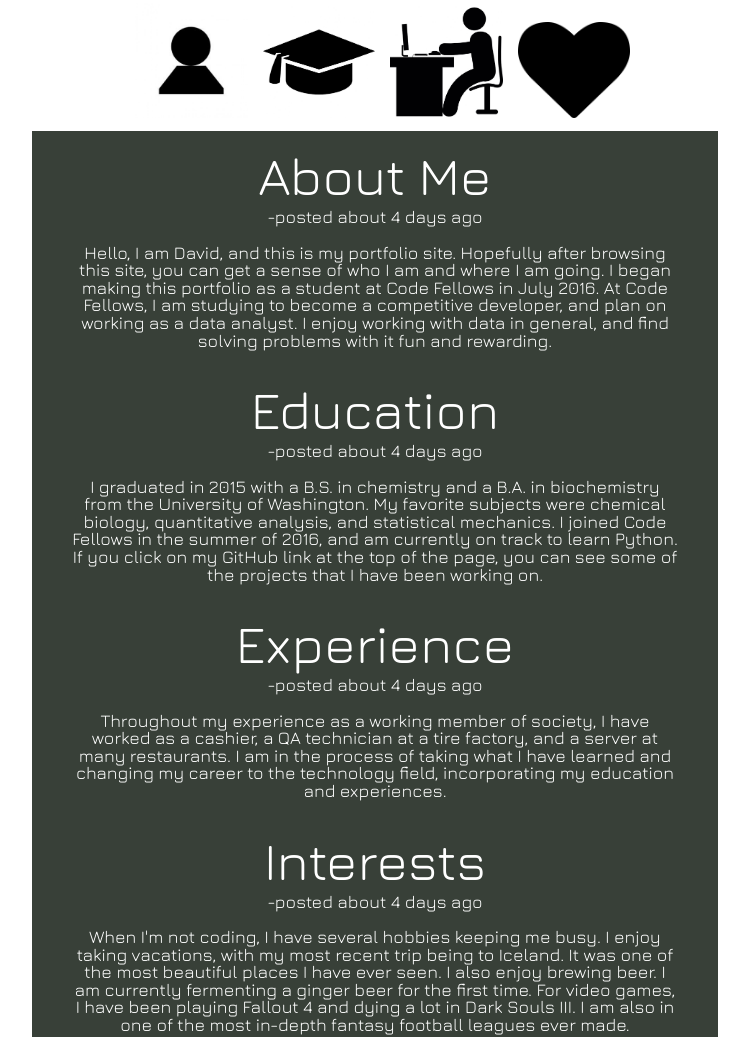
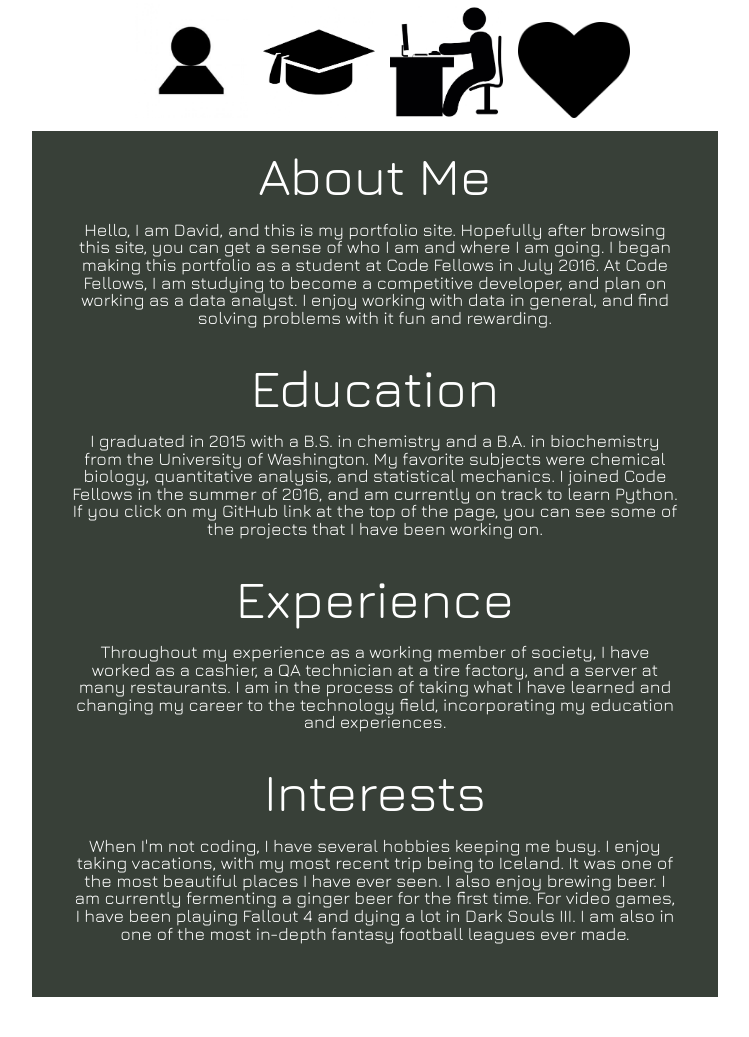
Before and after one commit to bitedgeco/portfolio-1, a plain HTML site: page index.html in a window 1280 px wide. Shown: the part 810-1847 px from the top of the page, without its empty margins (265-1014 px from the left). After the commit the page ends 1817 px from the top, so only its background shows below. Drawn offline with nearby package versions, Linux system fonts and the light colour scheme.

Commit message:
handlebars implemented and working

```diff
--- a/index.html
+++ b/index.html
@@ -10,6 +10,10 @@
     <title>David's Blog</title>
     <script src="js/jquery-3.0.0.js"></script>
     <script src="js/jquery-ui.min.js"></script>
+		<script id="entry-template" type="text/x-handlebars-template">
+			<h3 class="sub-headings"><a class="anchor" name="{{ name }}"></a>{{ section }}</h3>
+			<div><time pubdate title="{{ date }}">{{ publishedOn }}</time><p>{{ text }}</p></div>
+		</script>
 	</head>
 	<body>
     <header>
@@ -26,12 +30,9 @@
       </ul>
     </header>
     <div id="main">
-			<entry class="template">
-				<h3 class="sub-headings"><a class="anchor" name="namehere"></a>section</h3>
-				<div><time pubdate title="2000-01-01">Publish Time</time><p>content here</p></div>
-			</entry>
     </div>
     <footer></footer>
+		<script src="https://cdnjs.cloudflare.com/ajax/libs/handlebars.js/4.0.4/handlebars.js"></script>
 		<script src="js/entries.js"></script>
     <script src="js/app.js"></script>
 	</body>
--- a/js/app.js
+++ b/js/app.js
@@ -30,7 +30,7 @@ function generateContent(img) {
     for(var i = 0; i < entries.length; i++) {
       if (entries[i].name === img) {
         $('#main').hide();
-        $('#main').html('<entry class="template"><h3 class="sub-headings"><a class="anchor" name="namehere"></a>section</h3><div><time pubdate datetime="2000-01-01">Publish Time</time><p>content here</p></div></entry>');
+        $('#main').html('');  //check necessary
         htmlEntries.push(new Entry(entries[i]));
         htmlEntries.sort(function(a,b) {
           return (new Date(b.date)) - (new Date(a.date));
@@ -42,11 +42,10 @@ function generateContent(img) {
         $('#main').fadeIn();
       }
     };
-    $('.template').remove();
     return;
   }
   //if no navImg given
-  $('#main').html('<entry class="template"><h3 class="sub-headings"><a class="anchor" name="namehere"></a>section</h3><div><time pubdate datetime="2000-01-01">Publish Time</time><p>content here</p></div></entry>');
+  $('#main').html('');
   $('.nav-menu').html('');
 
   entries.forEach(function(e) {
@@ -62,8 +61,7 @@ function generateContent(img) {
   });
 
   genNavImages(entries);
-  adjustNavImageSize();
-  $('.template').remove();
+  adjustNavImageSize();  //does not work when put into genNavImages func ?
 }
 
 function addNewEntry(name1, section1, text1, navImg1) {
--- a/js/entries.js
+++ b/js/entries.js
@@ -42,16 +42,9 @@ function Img(name, url) {
 
 
 Entry.prototype.toHTML = function() {
-  var $newEntry = $('entry.template').clone();
-  $newEntry.removeClass();
-  $newEntry.attr('class', this.name);
-  $newEntry.find('h3').html('<a name="' + this.name + '"></a>' + this.section);
-  $newEntry.find('p').text(this.text);
-  $newEntry.find('time').attr('pubdate', this.date);
-  $newEntry.find('time[pubdate]').attr('title', this.date);
-  $newEntry.find('time').html('-posted about ' + parseInt(Math.round((new Date() - new Date(this.date))/60/60/24/1000)) + ' days ago');
+  this.publishStatus = parseInt(Math.round((new Date() - new Date(this.date))/60/60/24/1000));
 
-  return $newEntry.children();  //putting children() here removes entry tag for accordion menu to work
+  return Handlebars.compile($('#entry-template').html())(this);
 };
 
 // Entries
```
